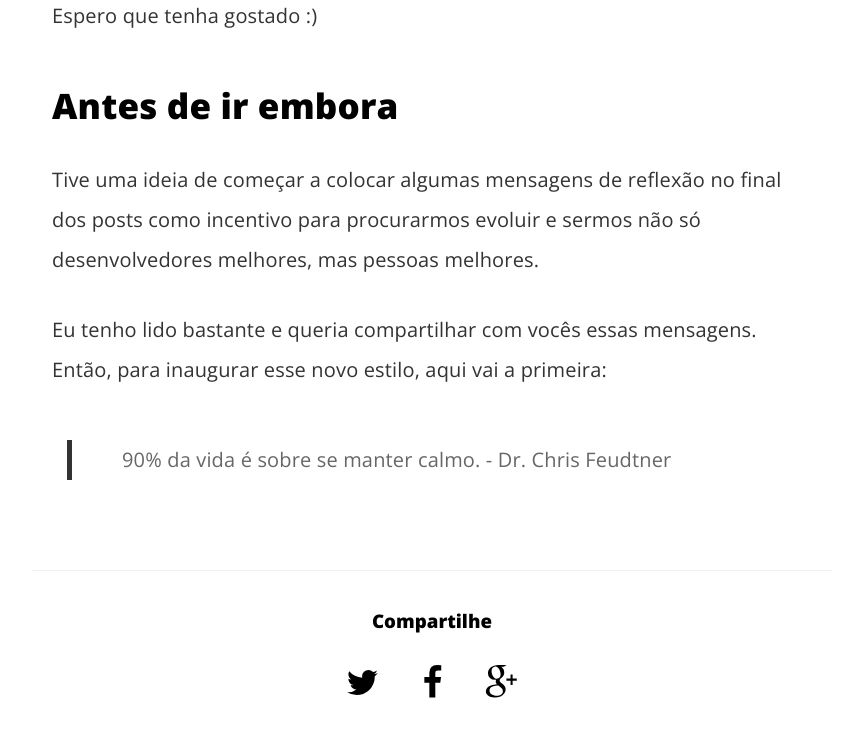
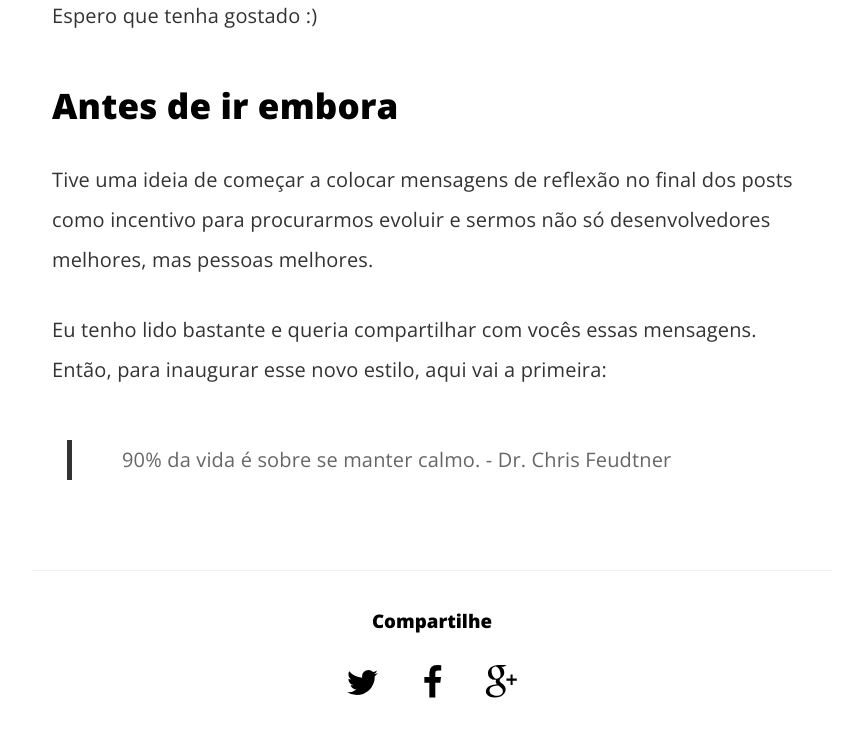
Before and after one commit to vgodoy09/eaugusto.github.io, a Jekyll site: the page built from _posts/2017-08-07-fazendo-um-formulario-de-contato-no-jekyll-com-vue.js.md, in a window 1280 px wide and 900 px high, scrolled down 13149 px, cut to the strip 94-830 px from the top of the window. Shown: the whole strip, without its empty margins (208-1071 px from the left). Built offline with Jekyll 4.4.1, drawn with Linux system fonts in a browser that asks for light colours; comment, search, counter and statistics services are not loaded.

Commit message:
Improved post tag

```diff
--- a/_posts/2017-08-07-fazendo-um-formulario-de-contato-no-jekyll-com-vue.js.md
+++ b/_posts/2017-08-07-fazendo-um-formulario-de-contato-no-jekyll-com-vue.js.md
@@ -378,7 +378,7 @@ Espero que tenha gostado :)
 
 ## Antes de ir embora
 
-Tive uma ideia de começar a colocar algumas mensagens de reflexão no final dos posts
+Tive uma ideia de começar a colocar mensagens de reflexão no final dos posts
 como incentivo para procurarmos evoluir e sermos não só desenvolvedores melhores,
 mas pessoas melhores.
 
```
Also changed, not shown: other parts of _posts/2017-08-07-fazendo-um-formulario-de-contato-no-jekyll-com-vue.js.md (+1 -1 lines).
